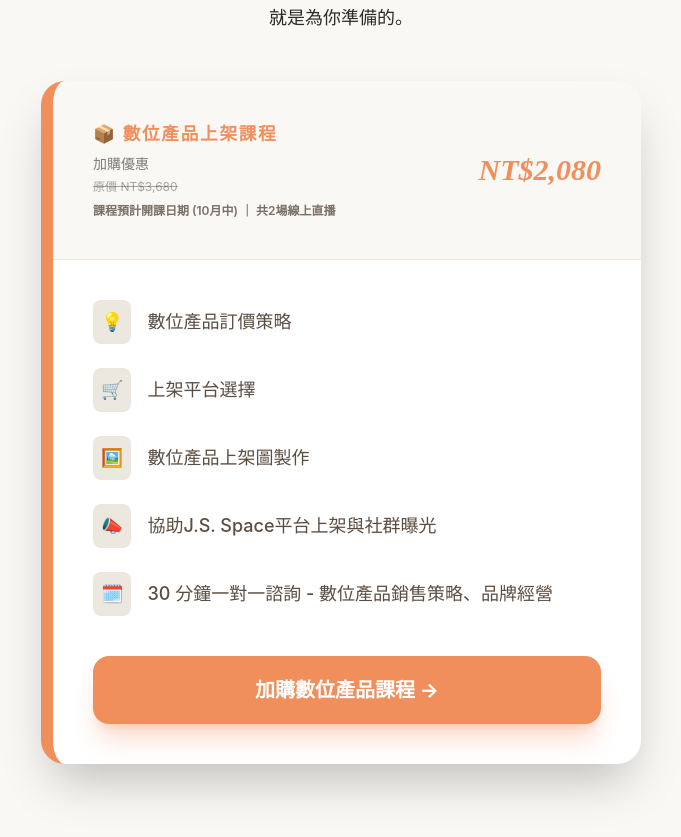
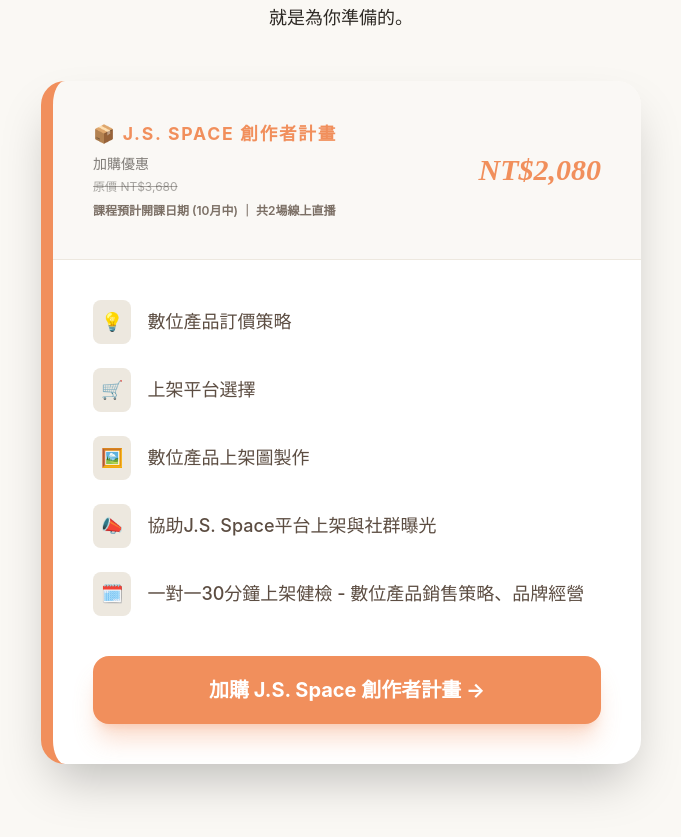
Before and after one commit to jsspace1111-max/-, a React (Vite) app: page / in a window 1280 px wide. Shown: the part 10560-11397 px from the top of the page, without its empty margins (299-980 px from the left). Built offline with nearby package versions, Linux system fonts and the light colour scheme.

Commit message:
refactor: update creator program branding and text

```diff
--- a/src/App.tsx
+++ b/src/App.tsx
@@ -722,7 +722,7 @@ export default function App() {
           <div className="max-w-[600px] mx-auto bg-white rounded-3xl shadow-2xl border-l-[12px] border-l-terracotta overflow-hidden text-left transform hover:scale-[1.02] transition-all duration-300">
             <div className="p-10 border-b border-beige-light flex justify-between items-center bg-beige-light/30">
               <div>
-                <span className="text-[1.05rem] md:text-[1.1rem] uppercase tracking-widest text-terracotta font-bold block mb-1">📦 數位產品上架課程</span>
+                <span className="text-[1.05rem] md:text-[1.1rem] uppercase tracking-widest text-terracotta font-bold block mb-1">📦 J.S. Space 創作者計畫</span>
                 <span className="text-sm text-brown-text/60">加購優惠</span>
                 <span className="text-xs text-brown-text/40 block line-through mt-1">原價 NT$3,680</span>
                 <span className="text-xs text-brown-dark/80 block mt-2 font-semibold">課程預計開課日期 (10月中) ｜ 共2場線上直播</span>
@@ -735,7 +735,7 @@ export default function App() {
                 { icon: "🛒", text: "上架平台選擇" },
                 { icon: "🖼️", text: "數位產品上架圖製作" },
                 { icon: "📣", text: "協助J.S. Space平台上架與社群曝光" },
-                { icon: "🗓️", text: "30 分鐘一對一諮詢 - 數位產品銷售策略、品牌經營" },
+                { icon: "🗓️", text: "一對一30分鐘上架健檢 - 數位產品銷售策略、品牌經營" },
               ].map((item, idx) => (
                 <div key={idx} className="flex items-center gap-4 text-brown-dark text-lg font-medium">
                   <span className="p-2 bg-beige-light rounded-lg">{item.icon}</span>
@@ -745,7 +745,7 @@ export default function App() {
             </div>
             <div className="p-10 pt-0">
               <button className="w-full bg-terracotta text-white font-bold py-5 rounded-2xl hover:bg-terracotta-hover transition-all text-xl shadow-xl shadow-terracotta/30">
-                加購數位產品課程 →
+                加購 J.S. Space 創作者計畫 →
               </button>
             </div>
           </div>
@@ -784,7 +784,7 @@ export default function App() {
             />
             <FAQItem
               question="Q：做好的手帳可以拿來販售嗎？"
-              answer="可以。你可以在自己的平台上架販售，或是加購數位產品上架方案，會有完整的上架與銷售流程。"
+              answer="可以。你可以在自己的平台上架販售，或是加購 J.S. Space 創作者計畫，會有完整的上架與銷售流程。"
             />
             <FAQItem
               question="Q：返現怎麼申請？"
```
